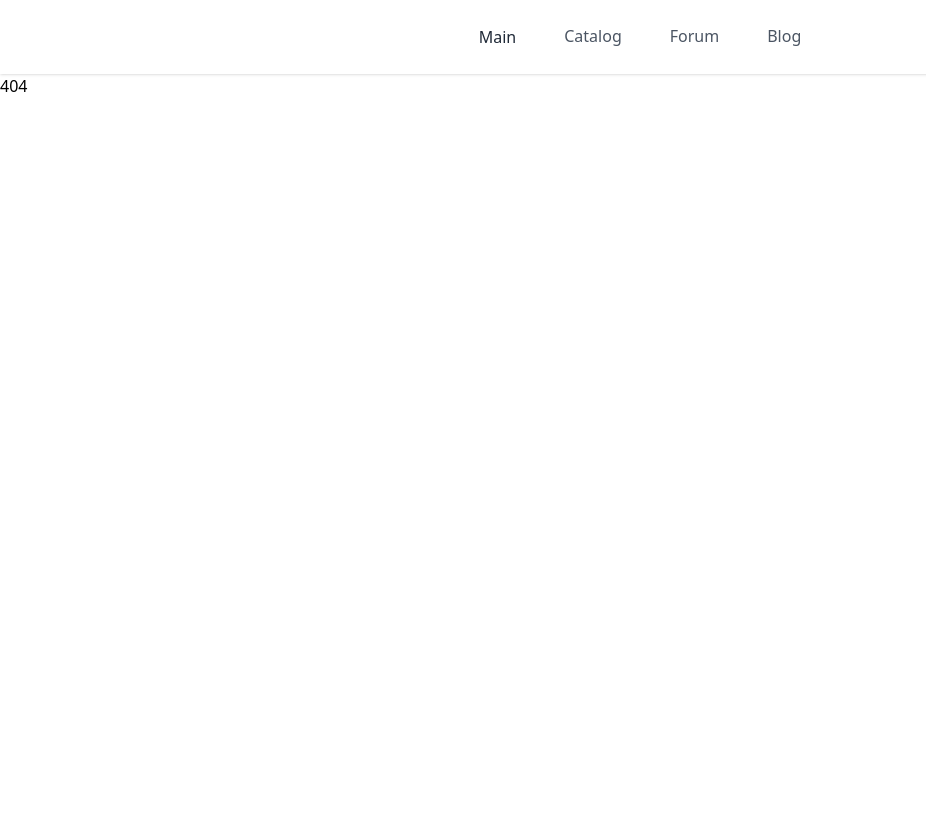
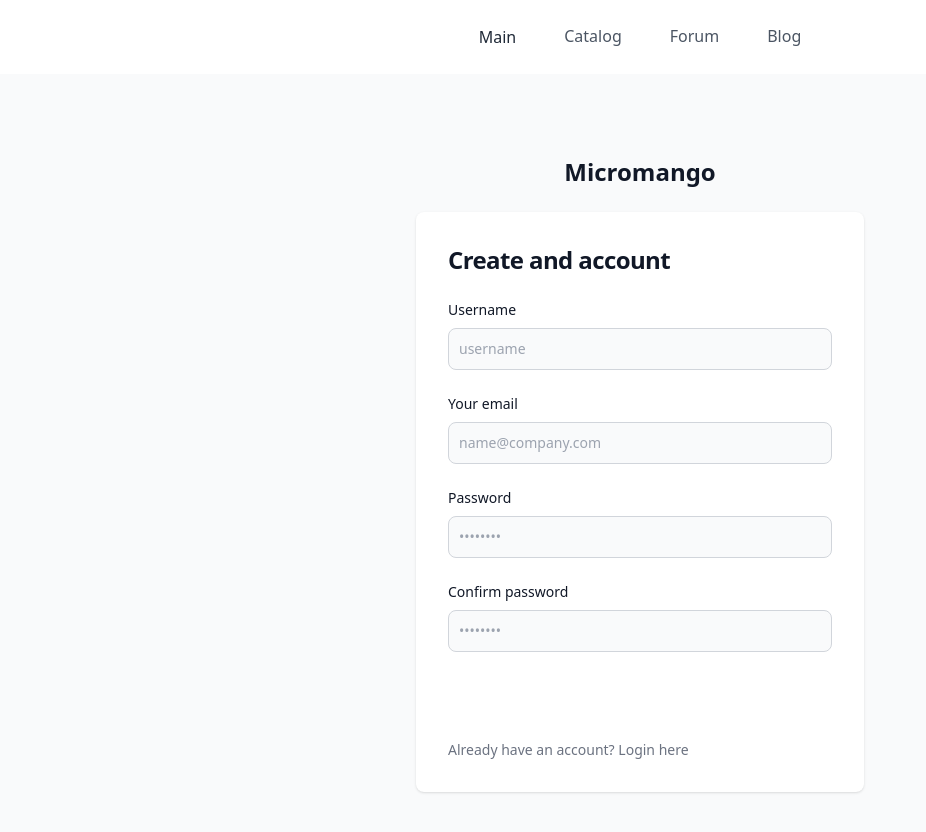
Before and after one commit to cl1ckname/micromango-client, a Next.js app: page /registration in a window 1280 px wide. Before the commit this address had no page. Shown: the top 832 px of the page, without its empty margins (0-926 px from the left). Before the commit the page ends 800 px from the top, so only its background shows below. Built offline with nearby package versions, Linux system fonts and the light colour scheme; no server answers.

Commit message:
add register form

```diff
--- a/src/pages/catalog/manga/[id]/edit/index.tsx
+++ b/src/pages/catalog/manga/[id]/edit/index.tsx
@@ -3,7 +3,6 @@
 import {HOST} from "@/app/globals";
 import {FormEvent, useState} from "react";
 import {notFound} from "next/navigation";
-import {router} from "next/navigation";
 import {useRouter} from "next/router";
 
 export async function getServerSideProps(context: GetServerSidePropsContext) {
--- /dev/null
+++ b/src/pages/login/index.tsx
@@ -0,0 +1,41 @@
+export default function Login() {
+    return <section className="bg-gray-50 dark:bg-gray-900">
+        <div className="flex flex-col items-center justify-center px-6 py-8 mx-auto md:h-screen lg:py-0">
+            <a href="#" className="flex items-center mb-6 text-2xl font-semibold text-gray-900 dark:text-white">
+                Micromango
+            </a>
+            <div className="w-full bg-white rounded-lg shadow dark:border md:mt-0 sm:max-w-md xl:p-0 dark:bg-gray-800 dark:border-gray-700">
+                <div className="p-6 space-y-4 md:space-y-6 sm:p-8">
+                    <h1 className="text-xl font-bold leading-tight tracking-tight text-gray-900 md:text-2xl dark:text-white">
+                        Sign in to your account
+                    </h1>
+                    <form className="space-y-4 md:space-y-6" action="#">
+                        <div>
+                            <label htmlFor="email" className="block mb-2 text-sm font-medium text-gray-900 dark:text-white">Your email</label>
+                            <input type="email" name="email" id="email" className="bg-gray-50 border border-gray-300 text-gray-900 sm:text-sm rounded-lg focus:ring-primary-600 focus:border-primary-600 block w-full p-2.5 dark:bg-gray-700 dark:border-gray-600 dark:placeholder-gray-400 dark:text-white dark:focus:ring-blue-500 dark:focus:border-blue-500" placeholder="name@company.com" required={true}/>
+                        </div>
+                        <div>
+                            <label htmlFor="password" className="block mb-2 text-sm font-medium text-gray-900 dark:text-white">Password</label>
+                            <input type="password" name="password" id="password" placeholder="••••••••" className="bg-gray-50 border border-gray-300 text-gray-900 sm:text-sm rounded-lg focus:ring-primary-600 focus:border-primary-600 block w-full p-2.5 dark:bg-gray-700 dark:border-gray-600 dark:placeholder-gray-400 dark:text-white dark:focus:ring-blue-500 dark:focus:border-blue-500" required={true}/>
+                        </div>
+                        <div className="flex items-center justify-between">
+                            <div className="flex items-start">
+                                <div className="flex items-center h-5">
+                                    <input id="remember" aria-describedby="remember" type="checkbox" className="w-4 h-4 border border-gray-300 rounded bg-gray-50 focus:ring-3 focus:ring-primary-300 dark:bg-gray-700 dark:border-gray-600 dark:focus:ring-primary-600 dark:ring-offset-gray-800" required={true}/>
+                                </div>
+                                <div className="ml-3 text-sm">
+                                    <label htmlFor="remember" className="text-gray-500 dark:text-gray-300">Remember me</label>
+                                </div>
+                            </div>
+                            <a href="#" className="text-sm font-medium text-primary-600 hover:underline dark:text-primary-500">Forgot password?</a>
+                        </div>
+                        <button type="submit" className="w-full text-white bg-primary-600 hover:bg-primary-700 focus:ring-4 focus:outline-none focus:ring-primary-300 font-medium rounded-lg text-sm px-5 py-2.5 text-center dark:bg-primary-600 dark:hover:bg-primary-700 dark:focus:ring-primary-800">Sign in</button>
+                        <p className="text-sm font-light text-gray-500 dark:text-gray-400">
+                            Don’t have an account yet? <a href="/registration" className="font-medium text-primary-600 hover:underline dark:text-primary-500">Sign up</a>
+                        </p>
+                    </form>
+                </div>
+            </div>
+        </div>
+    </section>
+}
--- /dev/null
+++ b/src/pages/registration/index.tsx
@@ -0,0 +1,100 @@
+import {ChangeEvent, FormEvent, useState} from "react";
+import {HOST} from "@/app/globals";
+
+export default function Registration() {
+    const [username, setUsername] = useState("")
+    const [email, setEmail] = useState("")
+    const [password, setPassword] = useState("")
+
+    function handleUsername(e: ChangeEvent<HTMLInputElement>) {
+        setUsername(e.target.value)
+    }
+    function handleEmail(e: ChangeEvent<HTMLInputElement>) {
+        setEmail(e.target.value)
+    }
+    function handlePassword(e: ChangeEvent<HTMLInputElement>) {
+        setPassword(e.target.value)
+    }
+    async function handleSubmit(e: FormEvent<HTMLFormElement>) {
+        e.preventDefault()
+        const res = await fetch(`${HOST}/api/user/register`, {
+            method: "POST",
+            headers: new Headers({
+                "Content-Type": "application/json"
+            }),
+            body: JSON.stringify({
+                email, username, password
+            })
+        })
+        const body = await res.json()
+        if (!res.ok) {
+            throw body
+        }
+
+    }
+
+
+    return <section className="bg-gray-50 dark:bg-gray-900">
+        <div className="flex flex-col items-center justify-center px-6 py-8 mx-auto md:h-screen lg:py-0">
+            <a href="#" className="flex items-center mb-6 text-2xl font-semibold text-gray-900 dark:text-white">
+                    Micromango
+            </a>
+            <div className="w-full bg-white rounded-lg shadow dark:border md:mt-0 sm:max-w-md xl:p-0 dark:bg-gray-800 dark:border-gray-700">
+                <div className="p-6 space-y-4 md:space-y-6 sm:p-8">
+                    <h1 className="text-xl font-bold leading-tight tracking-tight text-gray-900 md:text-2xl dark:text-white">
+                        Create and account
+                    </h1>
+                    <form className="space-y-4 md:space-y-6" onSubmit={handleSubmit}>
+                        <div>
+                            <label htmlFor="username" className="block mb-2 text-sm font-medium text-gray-900 dark:text-white">Username</label>
+                            <input
+                                type="text"
+                                name="username"
+                                id="username"
+                                className="bg-gray-50 border border-gray-300 text-gray-900 sm:text-sm rounded-lg focus:ring-primary-600 focus:border-primary-600 block w-full p-2.5 dark:bg-gray-700 dark:border-gray-600 dark:placeholder-gray-400 dark:text-white dark:focus:ring-blue-500 dark:focus:border-blue-500"
+                                placeholder="username"
+                                required={true}
+                                value={username}
+                                onChange={handleUsername}
+                            />
+                        </div>
+                        <div>
+                            <label htmlFor="email" className="block mb-2 text-sm font-medium text-gray-900 dark:text-white">Your email</label>
+                            <input
+                                type="email"
+                                name="email"
+                                id="email"
+                                className="bg-gray-50 border border-gray-300 text-gray-900 sm:text-sm rounded-lg focus:ring-primary-600 focus:border-primary-600 block w-full p-2.5 dark:bg-gray-700 dark:border-gray-600 dark:placeholder-gray-400 dark:text-white dark:focus:ring-blue-500 dark:focus:border-blue-500"
+                                placeholder="name@company.com"
+                                required={true}
+                                value={email}
+                                onChange={handleEmail}
+                            />
+                        </div>
+                        <div>
+                            <label htmlFor="password" className="block mb-2 text-sm font-medium text-gray-900 dark:text-white">Password</label>
+                            <input
+                                type="password"
+                                name="password"
+                                id="password"
+                                placeholder="••••••••"
+                                className="bg-gray-50 border border-gray-300 text-gray-900 sm:text-sm rounded-lg focus:ring-primary-600 focus:border-primary-600 block w-full p-2.5 dark:bg-gray-700 dark:border-gray-600 dark:placeholder-gray-400 dark:text-white dark:focus:ring-blue-500 dark:focus:border-blue-500"
+                                required={true}
+                                value={password}
+                                onChange={handlePassword}
+                            />
+                        </div>
+                        <div>
+                            <label htmlFor="confirm-password" className="block mb-2 text-sm font-medium text-gray-900 dark:text-white">Confirm password</label>
+                            <input type="confirm-password" name="confirm-password" id="confirm-password" placeholder="••••••••" className="bg-gray-50 border border-gray-300 text-gray-900 sm:text-sm rounded-lg focus:ring-primary-600 focus:border-primary-600 block w-full p-2.5 dark:bg-gray-700 dark:border-gray-600 dark:placeholder-gray-400 dark:text-white dark:focus:ring-blue-500 dark:focus:border-blue-500" required={true}/>
+                        </div>
+                        <button type="submit" className="w-full text-white bg-primary-600 hover:bg-primary-700 focus:ring-4 focus:outline-none focus:ring-primary-300 font-medium rounded-lg text-sm px-5 py-2.5 text-center dark:bg-primary-600 dark:hover:bg-primary-700 dark:focus:ring-primary-800">Create an account</button>
+                        <p className="text-sm font-light text-gray-500 dark:text-gray-400">
+                            Already have an account? <a href="/login" className="font-medium text-primary-600 hover:underline dark:text-primary-500">Login here</a>
+                        </p>
+                    </form>
+                </div>
+            </div>
+        </div>
+    </section>
+}
```
